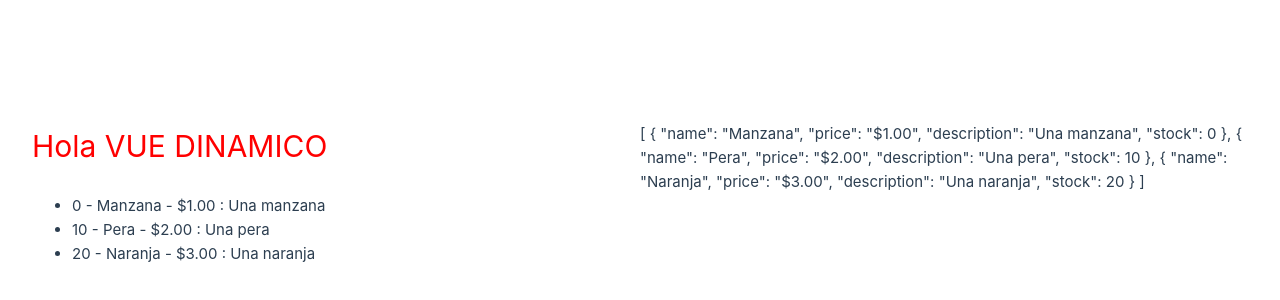
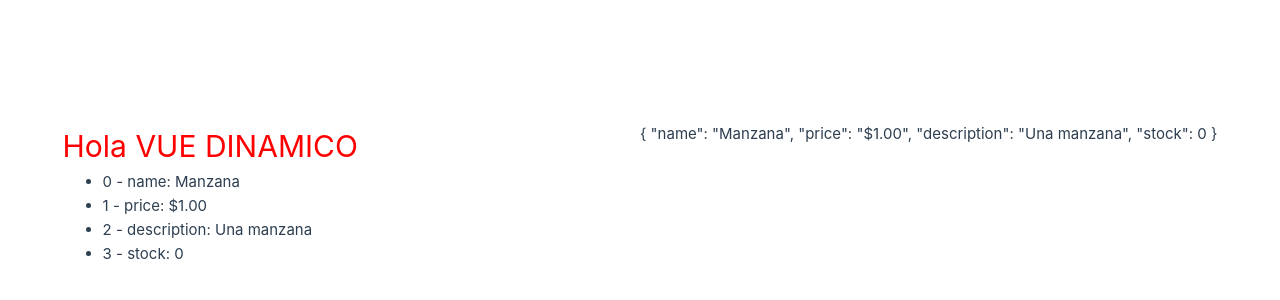
Before and after one commit to COLADOXD/first-vue, a Vue app: page / in a window 1280 px wide. Shown: the part 206-506 px from the top of the page. Built offline with nearby package versions, Linux system fonts and the light colour scheme.

Commit message:
24. recorriendo objetos con v-for

```diff
--- a/src/App.vue
+++ b/src/App.vue
@@ -2,36 +2,23 @@
 
 const name = "Vue dinamico";
 
-const fruitArray = [
-  {
-    name: "Manzana",
-    price: "$1.00",
-    description: "Una manzana",
-    stock: 0,
-  },
-  {
-    name: "Pera",
-    price: "$2.00",
-    description: "Una pera",
-    stock: 10,
-  },
-  {
-    name: "Naranja",
-    price: "$3.00",
-    description: "Una naranja",
-    stock: 20,
-  },
-];
+//Cuando se recorre un objeto primero es el valor, propiedad y al ultimo el index
+const fruitObj = {
+  name: "Manzana",
+  price: "$1.00",
+  description: "Una manzana",
+  stock: 0,
+}
 </script>
 
 <template>
   <h1>
     Hola {{ name.toUpperCase() }}
   </h1>
-  <p>{{ fruitArray }}</p>
+  <p>{{ fruitObj }}</p>
   <ul>
-    <li v-for="(fruit, index) in fruitArray" :key="fruit.name">{{ fruit.stock }} - {{ fruit.name }} - {{ fruit.price }} :
-      {{ fruit.description }}
+    <li v-for="(value, property, index) in fruitObj" :key="value">
+      {{ `${index} - ${property}: ${value}` }}
     </li>
   </ul>
 </template>
```
